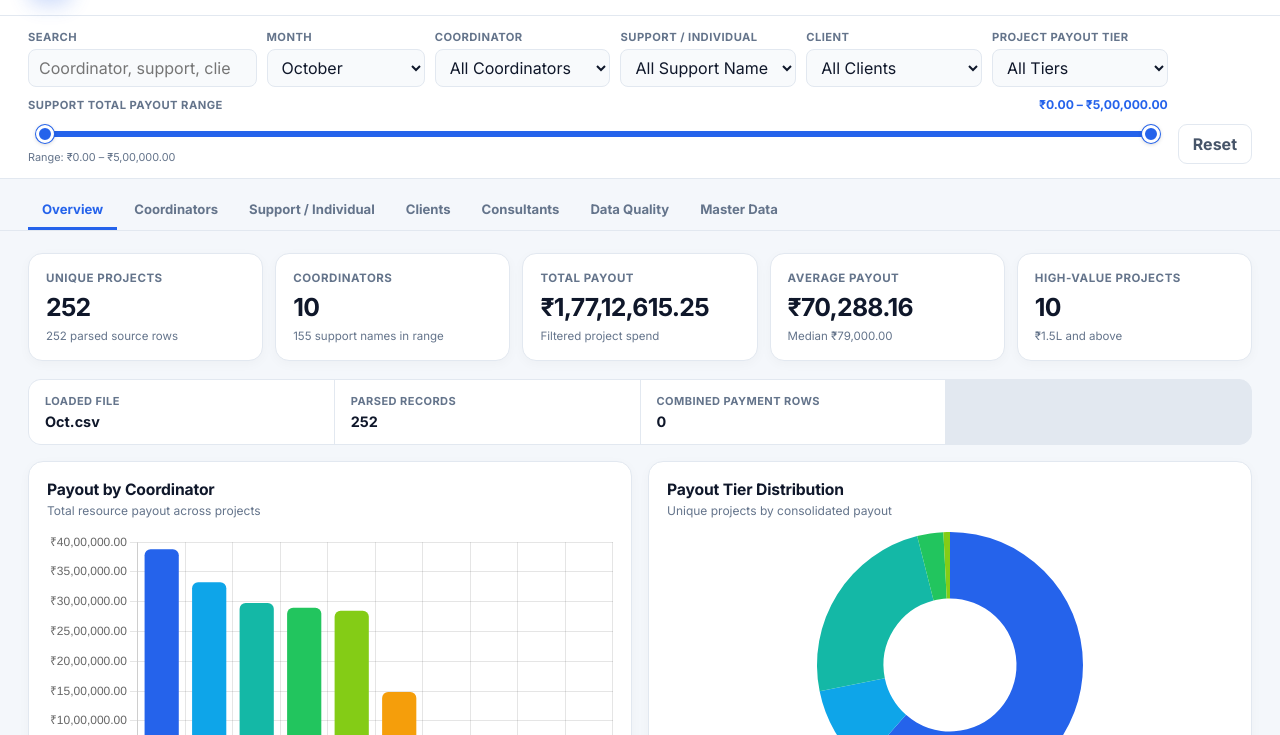
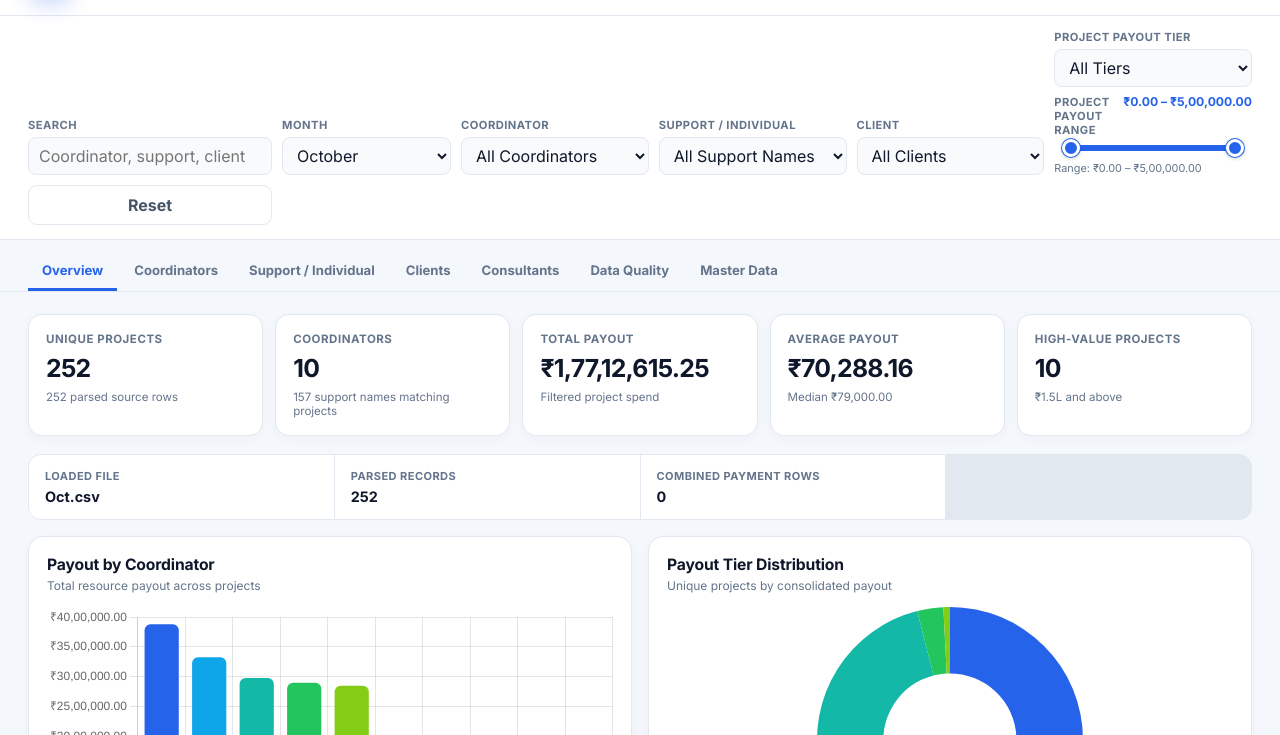
Before and after one commit to Akshat0501/support-utilization-and-expense-report, a website: page index.html in a window 1280 px wide. Shown: the part 65-800 px from the top of the page. Drawn offline with nearby package versions, Linux system fonts and the light colour scheme.

Commit message:
Align payout slider with project tiers
Co-authored-by: Copilot <223556219+Copilot@users.noreply.github.com>

```diff
--- a/app.js
+++ b/app.js
@@ -387,24 +387,13 @@
       }
       return true;
     };
-    state.supportFiltered = aggregate(state.projects, 'support').filter(support => {
-      if (support.payout < state.filters.rateMin || support.payout > state.filters.rateMax) return false;
-      if (state.filters.coordinator !== 'All' && !support.coordinators.has(state.filters.coordinator)) return false;
-      if (state.filters.support !== 'All' && support.name !== state.filters.support) return false;
-      if (state.filters.client !== 'All' && !support.clients.has(state.filters.client)) return false;
-      if (q) {
-        const haystack = `${support.name} ${[...support.clients, ...support.consultants, ...support.coordinators].join(' ')}`.toLowerCase();
-        if (!haystack.includes(q)) return false;
-      }
-      return true;
-    });
-
     state.filtered = state.projects.filter(project =>
       matchesSharedFilters(project) &&
       (state.filters.tier === 'All' || project.tier === state.filters.tier) &&
       project.rate >= state.filters.rateMin &&
       project.rate <= state.filters.rateMax
     );
+    state.supportFiltered = aggregate(state.filtered, 'support');
 
     renderAll();
   }
@@ -430,7 +419,7 @@
     $('kpi-projects').textContent = formatNumber(projects.length);
     $('kpi-source-rows').textContent = `${formatNumber(state.parsedRows.length)} parsed source rows`;
     $('kpi-coordinators').textContent = formatNumber(new Set(projects.map(p => p.coordinator)).size);
-    $('kpi-support-count').textContent = `${formatNumber(state.supportFiltered.length)} support names in range`;
+    $('kpi-support-count').textContent = `${formatNumber(state.supportFiltered.length)} support names matching projects`;
     $('kpi-total-payout').textContent = formatINR(total);
     $('kpi-average-payout').textContent = formatINR(average);
     $('kpi-median-payout').textContent = `Median ${formatINR(median(rates))}`;
--- a/index.html
+++ b/index.html
@@ -47,7 +47,7 @@
         <label for="filter-client">Client</label>
         <select id="filter-client"><option value="All">All Clients</option></select>
       </div>
-      <div class="filter-group">
+      <div class="filter-group filter-payout-range">
         <label for="filter-tier">Project Payout Tier</label>
         <select id="filter-tier">
           <option value="All">All Tiers</option>
@@ -57,18 +57,16 @@
           <option value="₹1.5 Lakh – ₹2 Lakh">₹1.5L – ₹2L</option>
           <option value="Above ₹2 Lakh">Above ₹2 Lakh</option>
         </select>
-      </div>
-      <div class="filter-group filter-rate-range">
         <div class="rate-range-heading">
-          <label>Support total payout range</label>
+          <label for="filter-rate-min">Project payout range</label>
           <output id="filter-rate-value" aria-live="polite">All rates</output>
         </div>
-        <div class="rate-range-slider" role="group" aria-label="Select support payout range">
+        <div class="rate-range-slider" role="group" aria-label="Refine project payout range">
           <div class="rate-range-track"><div id="filter-rate-selection" class="rate-range-selection"></div></div>
           <input id="filter-rate-min" type="range" min="0" max="1000" step="1000" value="0" aria-label="Minimum payout rate" />
           <input id="filter-rate-max" type="range" min="0" max="1000" step="1000" value="1000" aria-label="Maximum payout rate" />
         </div>
-        <small id="filter-rate-bounds" class="rate-range-bounds">Slider: support's combined monthly payout. Tier and slider also filter individual projects and clients.</small>
+        <small id="filter-rate-bounds" class="rate-range-bounds">Use the slider to refine the selected tier by individual project payout.</small>
       </div>
       <button id="btn-reset-filters" class="btn btn-ghost">Reset</button>
     </section>
--- a/styles.css
+++ b/styles.css
@@ -93,15 +93,16 @@ button { cursor: pointer; }
 }
 .filter-group input:focus, .filter-group select:focus { border-color: #93c5fd; box-shadow: 0 0 0 3px #dbeafe; background: #fff; }
 .filter-group select:disabled { opacity: .55; cursor: not-allowed; }
-.filter-rate-range { grid-column: 1 / -2; }
+.filter-payout-range { grid-column: span 2; }
 .rate-range-heading { display: flex; justify-content: space-between; align-items: baseline; gap: 12px; }
+.rate-range-heading label { margin: 8px 0 0; }
 .rate-range-heading output { color: var(--primary); font-size: .76rem; font-weight: 700; white-space: nowrap; }
-.rate-range-slider { position: relative; height: 28px; margin: 3px 8px 0; }
+.rate-range-slider { position: relative; height: 22px; margin: 0 8px; }
 .rate-range-track, .rate-range-selection { position: absolute; top: 50%; height: 6px; border-radius: 999px; transform: translateY(-50%); }
 .rate-range-track { right: 0; left: 0; background: #e2e8f0; }
 .rate-range-selection { background: var(--primary); }
 .filter-group .rate-range-slider input[type="range"] {
-  position: absolute; top: 0; left: 0; width: 100%; height: 28px; margin: 0; padding: 0;
+  position: absolute; top: 0; left: 0; width: 100%; height: 22px; margin: 0; padding: 0;
   appearance: none; -webkit-appearance: none; background: transparent; border: 0; pointer-events: none;
 }
 .rate-range-slider input[type="range"]:focus { outline: none; box-shadow: none; }
@@ -207,7 +208,7 @@ button { cursor: pointer; }
   .file-badge { max-width: 230px; }
   .filter-ribbon { grid-template-columns: repeat(2, minmax(0, 1fr)); padding: 12px 18px; }
   .filter-search-wrap { grid-column: 1 / -1; }
-  .filter-rate-range { grid-column: 1 / -1; }
+  .filter-payout-range { grid-column: span 2; }
   .tabbar { padding-left: 18px; padding-right: 18px; }
   .dashboard-content { padding: 18px; }
   .kpi-grid, .summary-strip, .dq-grid { grid-template-columns: repeat(2, 1fr); }
@@ -219,7 +220,7 @@ button { cursor: pointer; }
   .file-badge { display: none; }
   .filter-ribbon { grid-template-columns: 1fr; }
   .filter-search-wrap { grid-column: auto; }
-  .filter-rate-range { grid-column: auto; }
+  .filter-payout-range { grid-column: auto; }
   .kpi-grid, .summary-strip, .dq-grid { grid-template-columns: 1fr; }
   .empty-card { padding: 32px 18px; }
   .empty-card h2 { font-size: 1.35rem; }
```
